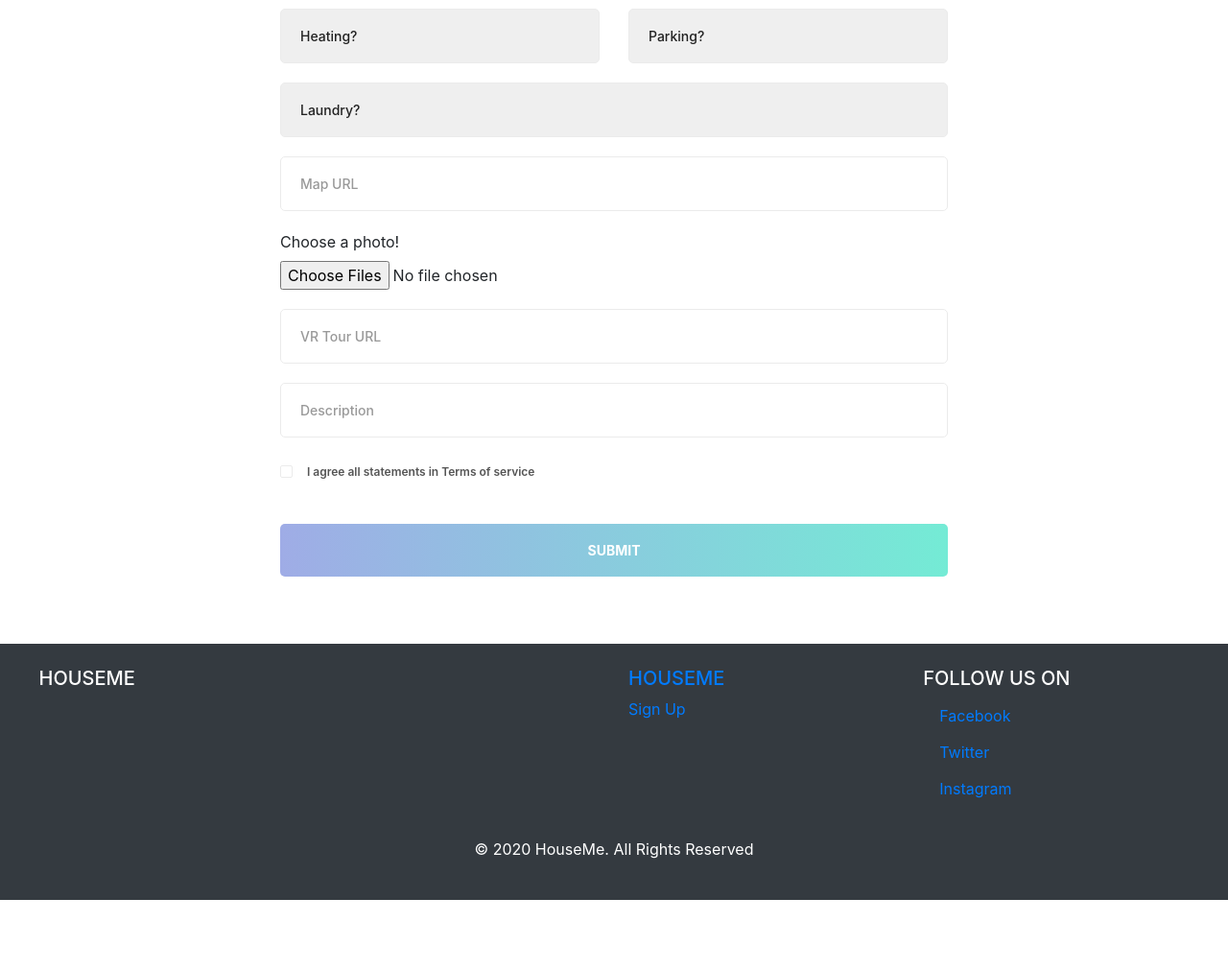
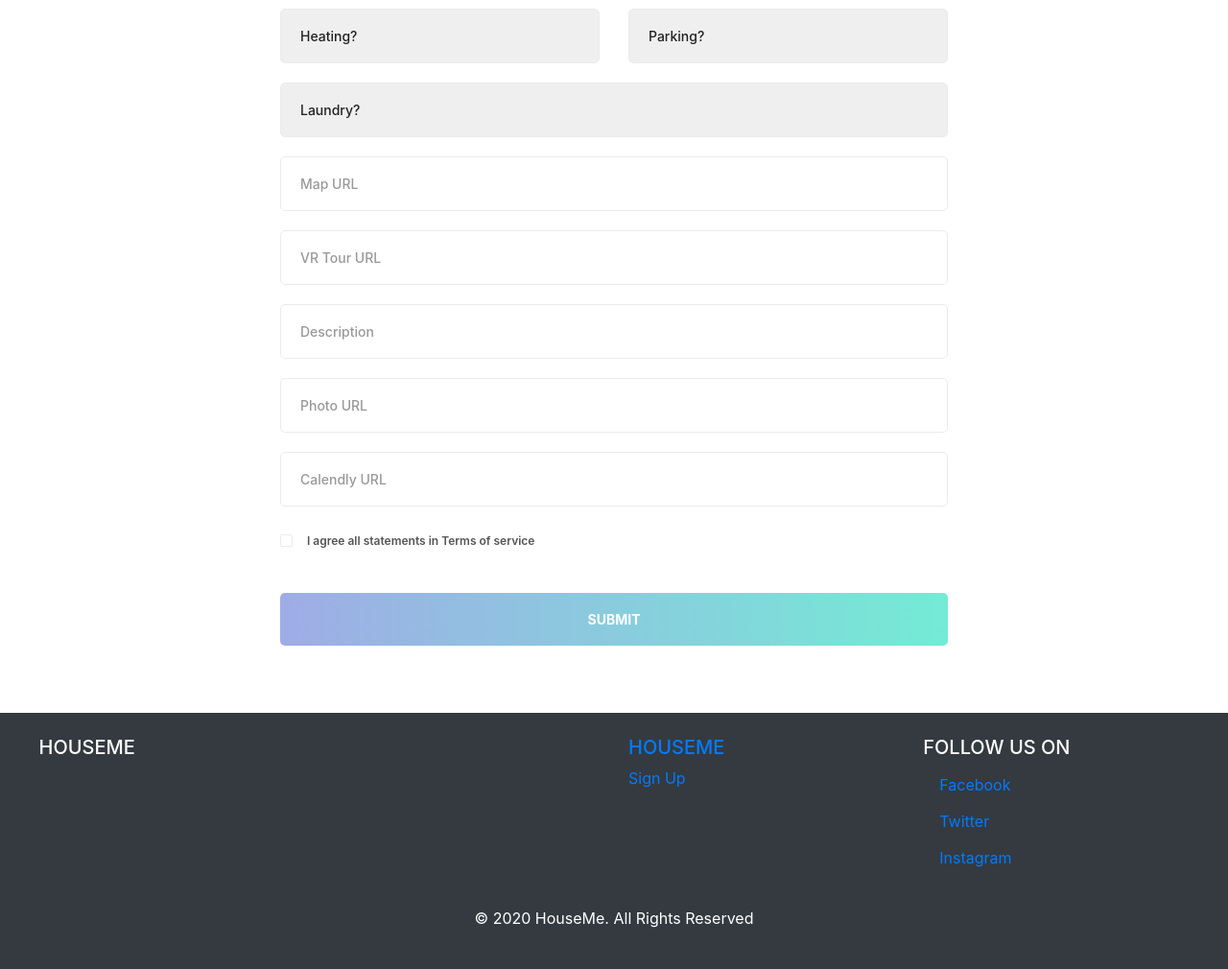
Before and after one commit to gcivil-nyu-org/S2022-Team-5-repo, a Django app: page /property/createlistingform in a window 1280 px wide. Shown: the part 793-1803 px from the top of the page at 96% size. Before the commit the page ends 1731 px from the top, so only its background shows below. Run offline with Django 3.2, Linux system fonts and the light colour scheme; some libraries are stand-ins or nearby versions.

Commit message:
Update createlistingform.html

```diff
--- a/Property/templates/Property/createlistingform.html
+++ b/Property/templates/Property/createlistingform.html
@@ -107,14 +107,15 @@
                                 <input type="number" class="form-input" name="map_url" id="map_url" placeholder="Map URL" />
                             </div>
                         </div>
-                        <div class="row">
+<!--                         <div class="row">
                             <form enctype="multipart/form-data" id="photo_url">
                             <div class="col-sm-12 form-group slideanim">
                                 <label for="photo_url">Choose a photo!</label>
                                 <input type="file" class="form-control-file" name="Photo" id="photo_url" placeholder="Upload a photo" multiple/>
                             </div>
                         </div>
-                        </form>
+
+                        </form> -->
                         <div class="row">
                             <div class="col-sm-12 form-group slideanim">
                                 <input type="number" class="form-input" name="matterport_link" id="matterport_link" placeholder="VR Tour URL"/>
@@ -124,6 +125,16 @@
                             <div class="col-sm-12 form-group slideanim">
                                 <input type="text" class="form-input" name="description" id="description" placeholder="Description" />
                             </div>
+                        </div>
+                        <div class="row">
+                          <div class="col-sm-12 form-group slideanim">
+                            <input type="text" class="form-input" name="photo_url" id="photo_url" placeholder="Photo URL"/>
+                          </div>
+                        </div>
+                    <div class="row">
+                          <div class="col-sm-12 form-group slideanim">
+                            <input type="text" class="form-input" name="calendly_link" id="calendly_link" placeholder="Calendly URL"/>
+                          </div>
                         </div>
                         <!-- <div class="row">
                             <div class="col-sm-12 form-group slideanim">
```
